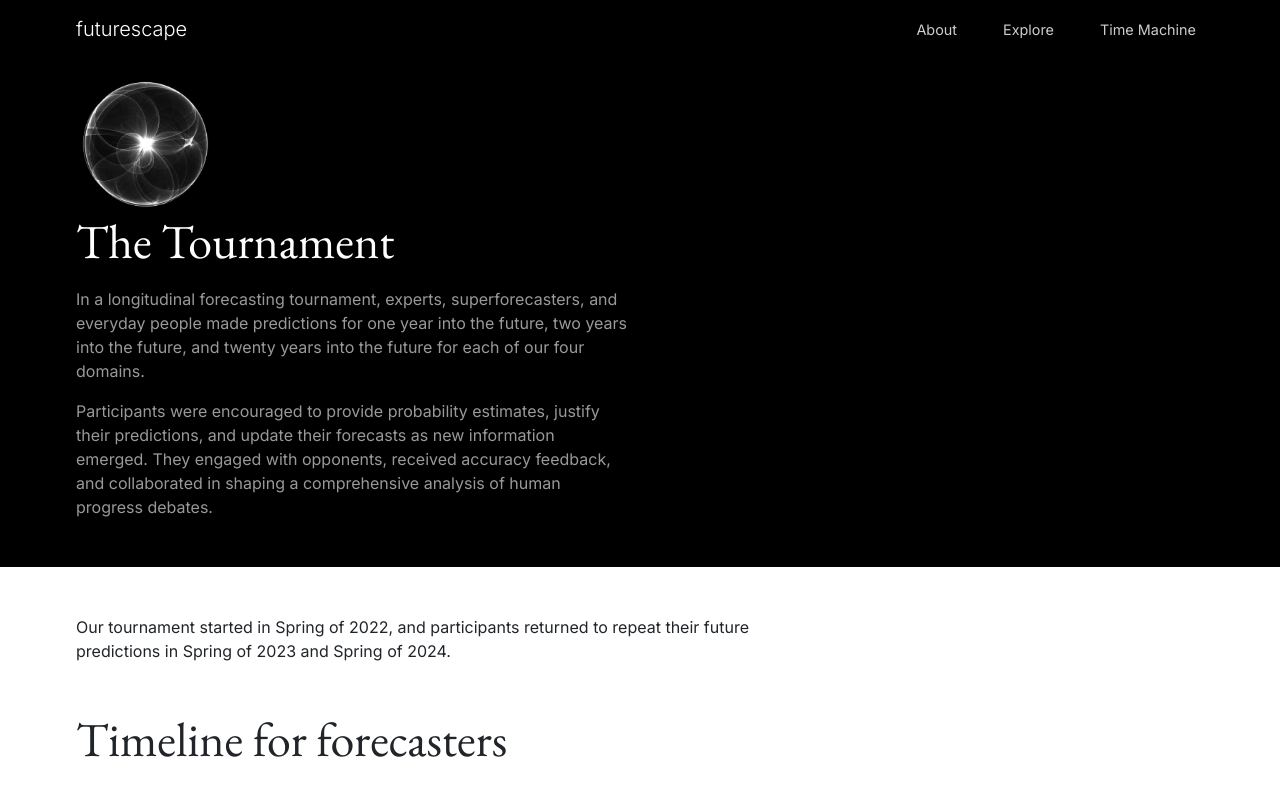
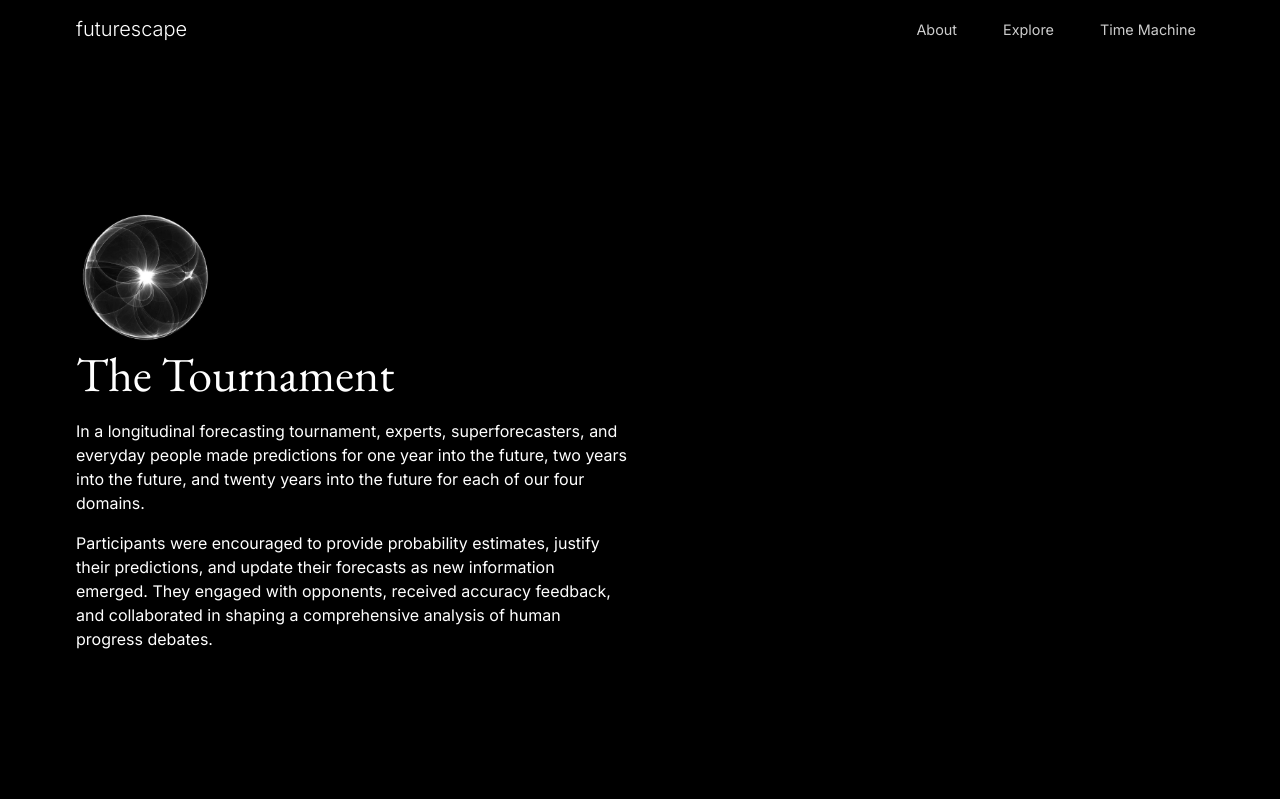
Before and after one commit to Prasanthkumar7085/futurescape, a plain HTML site: page the-tournament.html in a window 1280 px wide. Shown: the top 800 px of the page. Drawn offline with nearby package versions, Linux system fonts and the light colour scheme.

Commit message:
Banner Section Updated

```diff
--- a/scss/partials/_inner-banner.scss
+++ b/scss/partials/_inner-banner.scss
@@ -7,4 +7,12 @@
         align-items: center;
 
     }
+    &.tournament-banner {
+        @include media-breakpoint-up(lg){
+            height: calc(100vh - 60px);
+            display: flex;
+            align-items: center;
+
+        }
+    }
 }
--- a/the-tournament.html
+++ b/the-tournament.html
@@ -21,7 +21,7 @@
 
 <body>
   <!-- section One - Main Section -->
-   <section id="hero-navbar" class="section-gap pt-0 bg-black">
+   <section id="hero-navbar" class="inner-navbar bg-black">
     <nav id="navlist0" class="navbar navbar-expand-lg">
       <div class="container-fluid">
         <a class="navbar-brand text-white" href="/">futurescape</a>
@@ -43,7 +43,9 @@
         </div>
       </div>
     </nav>
-    <div class="container mt-3">
+   </section>
+   <section id="inner-banner" class="tournament-banner bg-black">
+    <div class="container">
       <div class="row justify-content-left">
         <div class="col-lg-6">
             <div class="img">
```
Also changed, not shown: team.html (+1 -17 lines), the-journey.html (+6 -3 lines), css/app.css, 1 other file.
